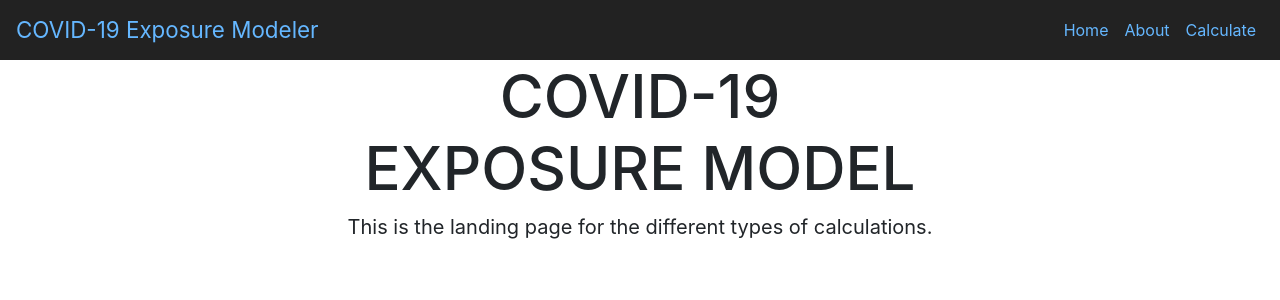
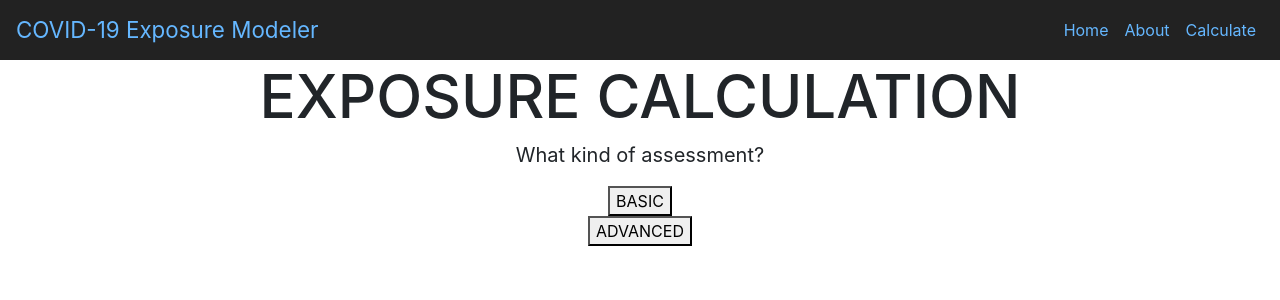
Before and after one commit to ayushgarg-ag/COVID-Risk-Web-App, a React (Create React App) app in the folder covid-frontend/: page /calculate-home in a window 1280 px wide. Shown: the top 300 px of the page. Built offline with nearby package versions, Linux system fonts and the light colour scheme.

Commit message:
calculate landing page, styling

```diff
--- a/covid-frontend/src/components/CalculateHome.js
+++ b/covid-frontend/src/components/CalculateHome.js
@@ -4,10 +4,16 @@ import '../App.css';
 function CalculateHome(){
     return(
         <nav className="calculate-home">
-            <h1 className="title">COVID-19<br/>EXPOSURE MODEL</h1>
+            <h2 className="title">EXPOSURE CALCULATION</h2>
             <p className="desc">
-                This is the landing page for the different types of calculations.
+                What kind of assessment?
             </p>
+            <a href="/basic-classroom">
+                <button className="calculate-basic">BASIC</button><br/>
+            </a>
+            <a href="/calculate-home">
+                <button className="calculate-advanced">ADVANCED</button>
+            </a>
         </nav>
     )
 }
--- a/covid-frontend/src/components/Home.css
+++ b/covid-frontend/src/components/Home.css
@@ -11,11 +11,11 @@
     font-size: 20px;
 }
 
-.calculate_button{
+.calculate-button{
     font-size: 30px;
 }
 
-.works_button{
+.works-button{
     font-size: 15px;
     margin-top: 10px;
 }
--- a/covid-frontend/src/components/Home.js
+++ b/covid-frontend/src/components/Home.js
@@ -10,8 +10,14 @@ function Home(){
                 and teachers/professors due to transmission by microscopic airborne particles
                 in classroom settings.
             </p>
-            <button className="calculate_button">CALCULATE</button> <br/>
-            <button className="works_button">HOW IT WORKS</button>
+            {/*
+            @Donghan I made your buttons links, also for styling for vars w/ 2 words I changed it to word1-word2 instead of _ */}
+            <a href="/about">
+                <button className="calculate-button">CALCULATE</button><br/>
+            </a>
+            <a href="/calculate-home">
+                <button className="works-button">HOW IT WORKS</button>
+            </a>
         </nav>
     )
 }
```
